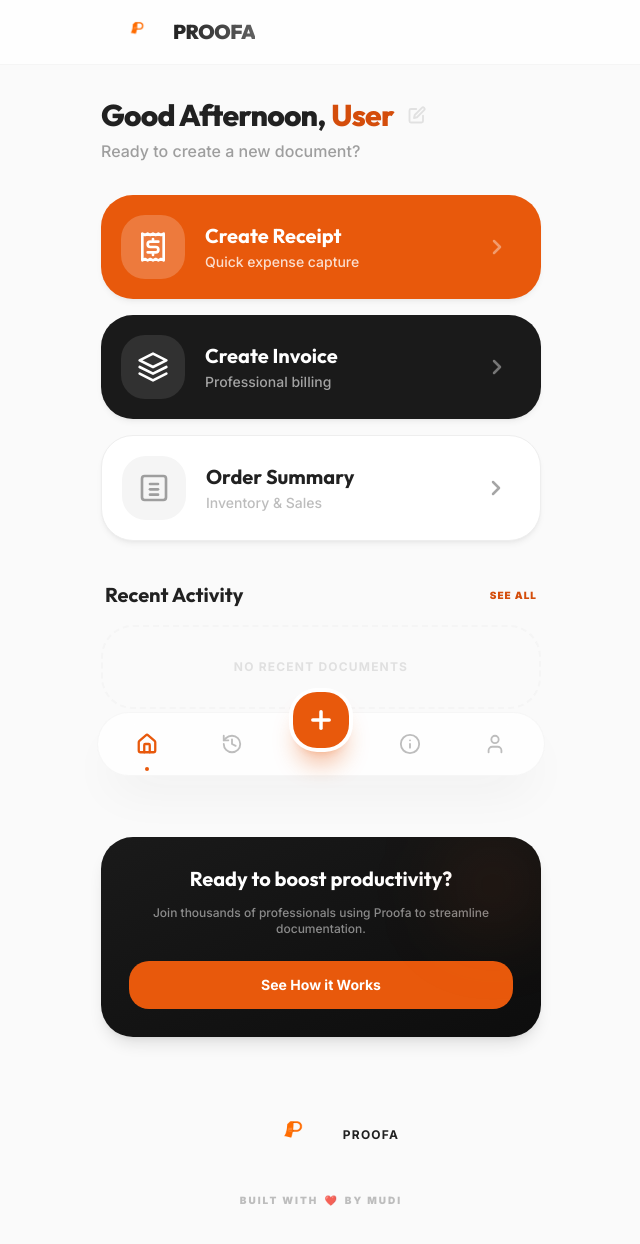
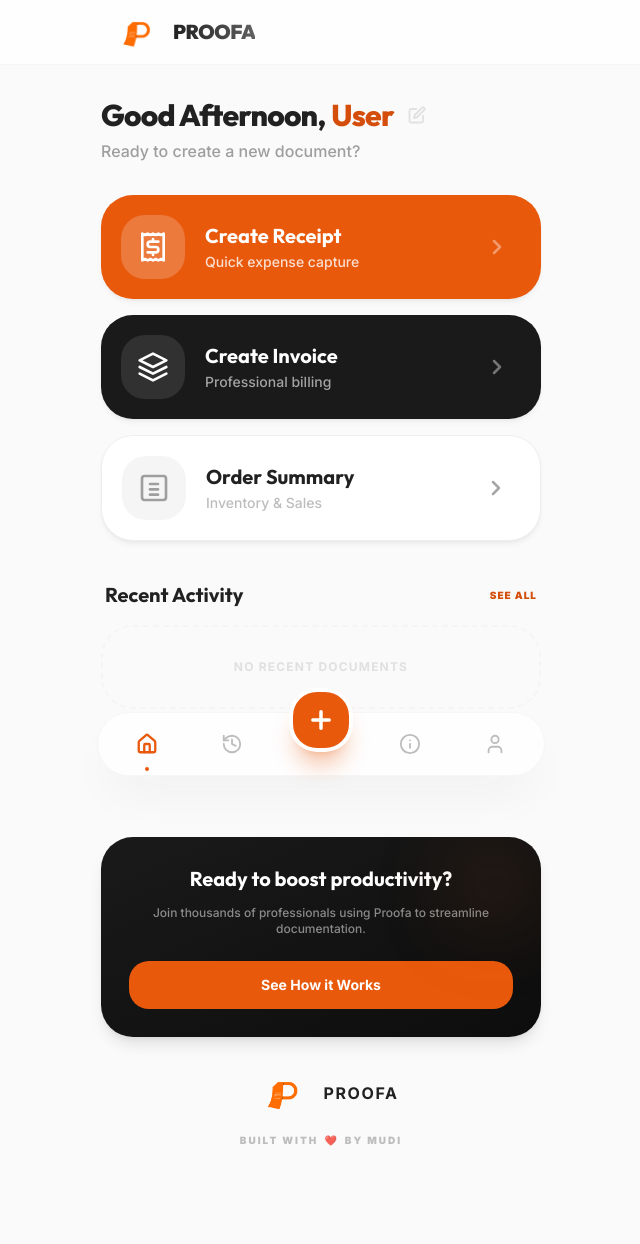
Before and after one commit to Mudigram/Proofa, a Next.js app: page / in a window 1280 px wide. Shown: the top 1244 px of the page, without its empty margins (319-959 px from the left). Built offline with nearby package versions, Linux system fonts and the light colour scheme.

Commit message:
Minor Adjustments

```diff
--- a/app/layout.tsx
+++ b/app/layout.tsx
@@ -40,16 +40,29 @@ export const metadata: Metadata = {
   openGraph: {
     title: "Proofa — Fast, Professional Business Documents",
     description: "Create and share receipts, invoices, and order summaries in seconds. Optimized for mobile and WhatsApp.",
-    url: "https://proofa.app", // Placeholder
+    url: "https://proofa.app",
     siteName: "Proofa",
+    images: [
+      {
+        url: "/Logo/Proofa orange icon.png",
+        width: 1200,
+        height: 630,
+        alt: "Proofa Logo",
+      },
+    ],
     locale: "en_NG",
     type: "website",
+  },
+  icons: {
+    icon: "/Logo/Proofa orange icon.png",
+    apple: "/Logo/Proofa orange icon.png",
   },
   manifest: "/manifest.json",
   twitter: {
     card: "summary_large_image",
     title: "Proofa — Mobile Receipt & Invoice Generator",
     description: "Professionalize your business documentation instantly with Proofa.",
+    images: ["/Logo/Proofa orange icon.png"],
   },
 };
 
--- a/app/page.tsx
+++ b/app/page.tsx
@@ -272,17 +272,17 @@ export default function HomePage() {
         </section>
 
         {/* Footer Branding */}
-        <footer className="mt-12 text-center pb-8">
-          <div className="flex flex-col items-center justify-center gap-2 mb-6">
+        <footer className="mt-4 text-center pb-8">
+          <div className="flex flex-col items-center justify-center mb-6">
             <div className="flex items-center text-surface-900">
               <Image
                 src="/Logo/Proofa orange icon.png"
                 alt="Proofa Icon"
-                width={100}
-                height={100}
+                width={80}
+                height={80}
                 className="object-contain"
               />
-              <span className="text-xs font-bold uppercase tracking-widest">Proofa</span>
+              <span className="text-md font-bold uppercase tracking-widest">Proofa</span>
             </div>
             <a
               href="https://mudiaga-dev.vercel.app/"
--- a/components/Header.tsx
+++ b/components/Header.tsx
@@ -41,9 +41,9 @@ export default function Header() {
                                 <Image
                                     src="/Logo/Proofa orange icon.png"
                                     alt="Proofa Icon"
-                                    width={100}
-                                    height={100}
-                                    className=" object-contain"
+                                    width={80}
+                                    height={80}
+                                    className="w-18 h-18 object-contain"
                                     priority
                                 />
                             </div>
--- a/components/templates/Bold.tsx
+++ b/components/templates/Bold.tsx
@@ -71,7 +71,7 @@ export default function BoldTemplate({ data, type }: TemplateProps) {
                 {/* LEFT: dark brand panel — narrow pill */}
                 <div className="bg-surface-900 w-[100px] flex-shrink-0 flex flex-col gap-2 p-5">
                     {/* Logo */}
-                    <div className="w-12 h-12 bg-primary-500 rounded-xl flex items-center justify-center overflow-hidden shadow-lg flex-shrink-0">
+                    <div className="flex rounded-xl items-center justify-center overflow-hidden shadow-lg flex-shrink-0">
                         {data.logoUrl ? (
                             <Image
                                 src={data.logoUrl}
@@ -82,7 +82,14 @@ export default function BoldTemplate({ data, type }: TemplateProps) {
                                 className="object-contain w-full h-full"
                             />
                         ) : (
-                            <span className="text-xl font-black text-white italic">P</span>
+                            <Image
+                                src="/Logo/Proofa orange icon.png"
+                                alt="Logo"
+                                width={48}
+                                height={48}
+                                unoptimized
+                                className="object-contain w-full h-full"
+                            />
                         )}
                     </div>
                     {/* Business info sits right under logo */}
--- a/components/templates/Minimalist.tsx
+++ b/components/templates/Minimalist.tsx
@@ -61,7 +61,14 @@ export default function MinimalistTemplate({ data, type }: TemplateProps) {
                                 className="w-full h-full object-contain rounded-full"
                             />
                         ) : (
-                            "P"
+                            <Image
+                                src="/Logo/Proofa orange icon.png"
+                                alt="Logo"
+                                width={48}
+                                height={48}
+                                unoptimized
+                                className="w-full h-full object-contain rounded-full"
+                            />
                         )}
                     </div>
                     <p className="text-sm font-black tracking-tight">{isOrder ? "Proofa Store" : (isReceipt ? receipt.businessName : invoice.businessName)}</p>
```
Also changed, not shown: public/Logo/Proofa orange icon.png, public/manifest.json (added), 1 other file (tests, documents, lock files or other folders).
